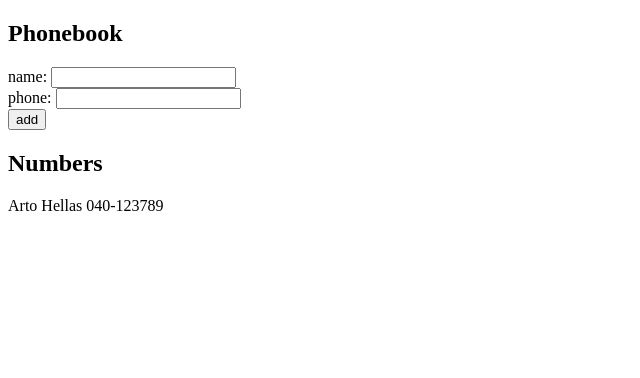
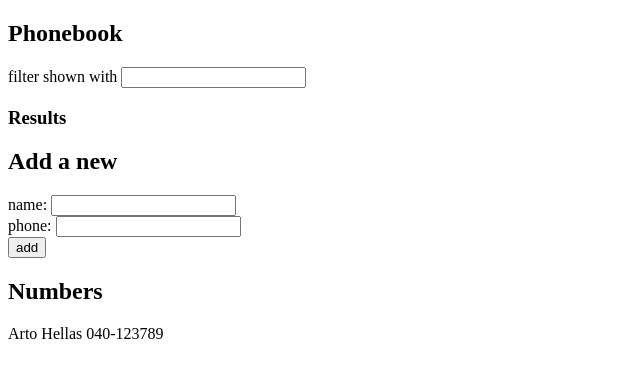
Before and after one commit to ArkOberon/ou-part2, a React (Vite) app in the folder agenda/: page / in a window 1280 px wide. Shown: the top 378 px of the page, without its empty margins (0-640 px from the left). Built offline with nearby package versions, Linux system fonts and the light colour scheme.

Commit message:
part 2.9 & 2.10

```diff
--- a/agenda/src/App.jsx
+++ b/agenda/src/App.jsx
@@ -1,4 +1,7 @@
 import { useState } from 'react'
+import Filter from './components/Filter'
+import PersonForm from './components/PersonForm'
+import PersonList from './components/PersonList'
 
 const App = () => {
   const [persons, setPersons] = useState([
@@ -7,19 +10,24 @@ const App = () => {
       phone: '040-123789'
     }
   ])
+
   const [newName, setNewName] = useState('')
   const [newPhone, setNewPhone] = useState('')
+  const [nameList, setNameList] = useState([])
 
   const handleChange = (e) => {
     e.preventDefault()
 
     if(e.target.id === 'name') {
       setNewName(e.target.value)
-    } else if(e.target.id === 'phone') {
+    } if(e.target.id === 'phone') {
       setNewPhone(e.target.value)
     }
 
-    console.log(e.target.id)
+    if(e.target.id === 'search') {
+      const filteredPersons = persons.filter(person => person.name.toLowerCase().includes(e.target.value.toLowerCase()))
+      setNameList(filteredPersons)
+    }
   }
 
   const handleSubmit = (e) => {
@@ -43,25 +51,24 @@ const App = () => {
   return (
     <div>
       <h2>Phonebook</h2>
-      <form>
-        <div>
-          name: <input id="name" onChange={(e) => handleChange(e)} />
-        </div>
-        <div>
-          phone: <input id="phone" onChange={(e) => handleChange(e)} />
-        </div>
-        <div>
-          <button type="submit" onClick={(e) => handleSubmit(e)}>add</button>
-        </div>
-      </form>
+
+      <Filter
+        handleChange={handleChange}
+        nameList={nameList}
+      />
+
+      <h2>Add a new</h2>
+
+      <PersonForm
+        handleChange={handleChange}
+        handleSubmit={handleSubmit}
+      />
+
       <h2>Numbers</h2>
-      <div>
-        {persons.map((person, index) => (
-          <div key={index}>
-            <p>{person.name} {" "} {person.phone}</p>
-          </div>
-        ))}
-      </div>
+
+      <PersonList
+        persons={persons}
+      />
     </div>
   )
 }
--- /dev/null
+++ b/agenda/src/components/Filter.jsx
@@ -0,0 +1,25 @@
+import React from 'react'
+
+const Filter = ({ nameList, handleChange }) => {
+  return (
+    <form>
+      <div>
+        filter shown with <input id="search" onChange={(e) => handleChange(e)} />
+      </div>
+      <div>
+        <h3>
+          Results
+        </h3>
+        <div>
+          {nameList.map((person, index) => (
+            <div key={index}>
+              <p>{person.name} {" "} {person.phone}</p>
+            </div>
+          ))}
+        </div>
+      </div>
+    </form>
+  )
+}
+
+export default Filter
--- /dev/null
+++ b/agenda/src/components/PersonForm.jsx
@@ -0,0 +1,19 @@
+import React from 'react'
+
+const PersonForm = ({ handleChange, handleSubmit }) => {
+  return (
+    <form>
+      <div>
+        name: <input id="name" onChange={(e) => handleChange(e)} />
+      </div>
+      <div>
+        phone: <input id="phone" onChange={(e) => handleChange(e)} />
+      </div>
+      <div>
+        <button type="submit" onClick={(e) => handleSubmit(e)}>add</button>
+      </div>
+    </form>
+  )
+}
+
+export default PersonForm
--- /dev/null
+++ b/agenda/src/components/PersonList.jsx
@@ -0,0 +1,15 @@
+import React from 'react'
+
+const PersonList = ({persons}) => {
+  return (
+    <div>
+      {persons.map((person, index) => (
+        <div key={index}>
+          <p>{person.name} {" "} {person.phone}</p>
+        </div>
+      ))}
+    </div>
+  )
+}
+
+export default PersonList
```
